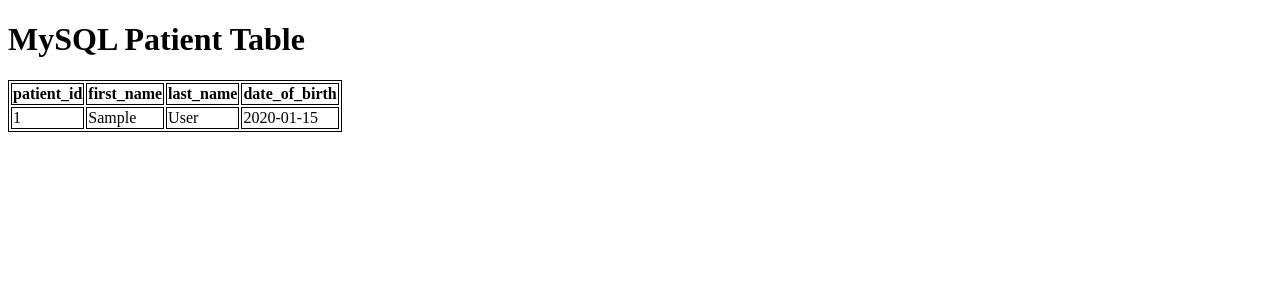
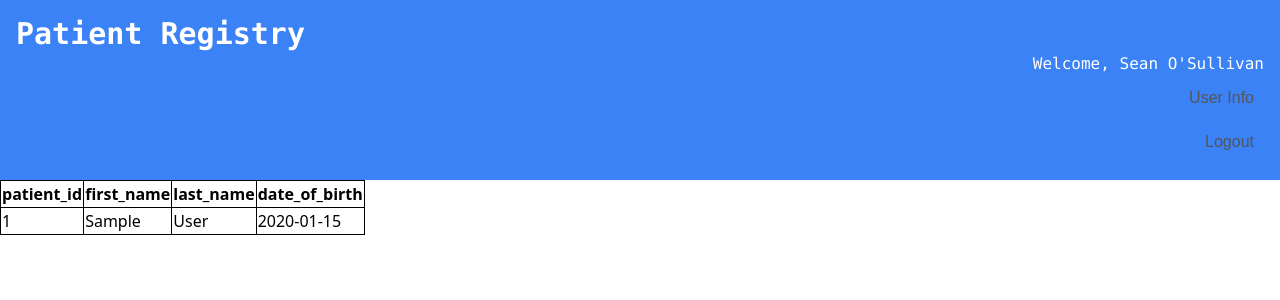
Before and after one commit to sosullivan7221/flask_e2e_project, a Flask app: page /patients in a window 1280 px wide. Shown: the top 300 px of the page. Run offline with Flask 3, Linux system fonts and the light colour scheme; a user stored in the database is signed in; tables that the repository leaves empty hold one stand-in row (values such as "Sample post"); parts of the project's set-up code (start-up, migrations or seed data) failed here and were passed over.

Commit message:
style changes + logs

```diff
--- a/app/app.py
+++ b/app/app.py
@@ -108,6 +108,17 @@ def patients():
         logging.error(f"Failed to redirect from google authenticator {e}")
         return('Failed to redirect. Contact site administrator if your account is external of the site network.')
 
+@app.route('/info')
+def info():
+    try:
+        logging.debug(f"Successfully reached user info page")
+        user = session.get('user')
+        return render_template ('info.html', user=user)
+    except Exception as e:
+        logging.error(f"Failed to reach user info endpoint {e}")
+        return ('Failed to reach user info endpoint. Please restart and try again.')
+
+
 @app.route('/logout')
 def logout():
     try:
--- a/app/templates/patients.html
+++ b/app/templates/patients.html
@@ -3,11 +3,29 @@
 
 <head>
     <link rel="stylesheet" href="static\styles.css">
-    <title> MySQL Patient Info Table</title>
+    <link href="https://cdn.jsdelivr.net/npm/tailwindcss@2.2.19/dist/tailwind.min.css" rel="stylesheet">
+    <title> Patient Registry</title>
 </head>
 
 <body>
-    <h1> MySQL Patient Table</h1>
+    <header class="bg-blue-500 p-4">
+        <h1 class="text-white text-3xl font-bold font-mono"> Patient Registry </h1>
+        <h1 class="text-white text-right font-mono"> Welcome, {{user.name}} </h1>
+        <h2 class="text-black text-right font-mono">
+            <a href="/info" class="logout-btn" style="text-decoration:none;">
+                <div class="btn-text">
+                    User Info
+                </div>
+            </a>
+        </h2>
+        <h2 class="text-black text-right font-mono">
+            <a href="/logout" class="logout-btn" style="text-decoration:none;">
+                <div class="btn-text">
+                    Logout
+                </div>
+            </a>
+        </h2>
+    </header>
     <table>
         <thead>
             <tr>
```
Also changed, not shown: app/templates/home.html (+12 -8 lines), app/templates/info.html (added, +35 -0 lines), 1 other file.
